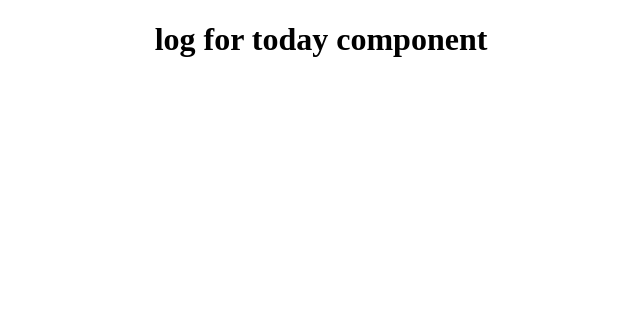
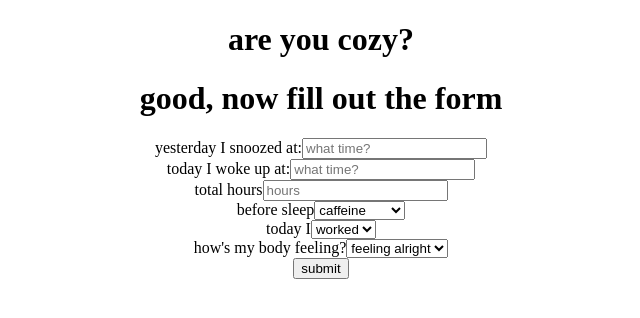
Before and after one commit to lilyshowlader/goodnight.me, a React (Create React App) app: page /logfortoday in a window 1280 px wide. Shown: the top 318 px of the page, without its empty margins (319-959 px from the left). Built offline with nearby package versions, Linux system fonts and the light colour scheme.

Commit message:
add form in day

```diff
--- a/src/App.js
+++ b/src/App.js
@@ -2,12 +2,15 @@ import './App.css';
 import Landing from './pages/Landing/Landing';
 import Options from './pages/Options/Options';
 import UseApp from './pages/UseApp/UseApp';
-import ViewLogs from './pages/ViewLogs/ViewLogs';
-import Log from './pages/Log/Log';
+import ViewDays from './pages/ViewDays/ViewDays';
+import Day from './pages/Day/Day';
 // import NavBar from './components/NavBar/NavBar';
 import { Routes, Route} from 'react-router-dom'
 
+
+
 function App() {
+
   return (
     <div className="App">
       {/* <NavBar/>  */}
@@ -16,8 +19,8 @@ function App() {
       <Route path='/' element={<Landing/>} />
       <Route path='/options' element={<Options />}/>
       <Route path='/useapp' element={<UseApp />}/>
-      <Route path='/viewlogs' element={<ViewLogs />}/>
-      <Route path='/logfortoday' element={<Log />}/>
+      <Route path='/viewlogs' element={<ViewDays/>}/>
+      <Route path='/logfortoday' element={<Day />}/>
       </Routes>
     </div>
 
--- /dev/null
+++ b/src/pages/Day/Day.jsx
@@ -0,0 +1,112 @@
+import { useState } from "react";
+
+const Log = () => {
+  const [form, setForm]  = useState({
+    snoozedAt: '',
+    wokeUp: '',
+    totalHours: '',
+    beforeSleep: '',
+    today: 'Working',
+    bodyCondition: '',
+  })
+
+
+  const handleChange = ({ target }) => {
+    setForm({ ...form, [target.name]: target.value })
+  }
+
+  // const handleSubmit = (e) => {
+  //   e.preventDefault()
+  //   handleAddBlog(form)
+  // }
+
+  return (
+    <>
+    <h1>are you cozy?</h1>
+    <h1>good, now fill out the form</h1>
+    <form>
+      <label>yesterday I snoozed at:</label>
+      <input
+          required
+          type="text"
+          name="snoozedAt"
+          id="snoozedAt-input"
+          value={form.snoozedAt}
+          placeholder="what time?"
+          onChange={handleChange}
+        />
+        <br></br>
+      <label>today I woke up at:</label>
+      <input
+          required
+          type="text"
+          name="wokeUp"
+          id="wokeUp-input"
+          value={form.wokeUp}
+          placeholder="what time?"
+          onChange={handleChange}
+        />
+        <br></br>
+      <label>total hours</label>
+      <input
+          required
+          type="text"
+          name="totalHours"
+          id="totalHours-input"
+          value={form.totalHours}
+          placeholder="hours"
+          onChange={handleChange}
+        />
+        <br></br>
+      <label>before sleep</label>
+      <select
+          required
+          name="beforeSleep"
+          id="beforeSleep-input"
+          value={form.beforeSleep}
+          onChange={handleChange}
+        >
+          <option value="caffeine">caffeine</option>
+          <option value="alcohol">alcohol</option>
+          <option value="ate_late">ate late</option>
+          <option value="smoking">smoking</option>
+          <option value="nap">nap</option>
+          <option value="screen_time">screen time</option>
+          <option value="worked_out">worked out</option>
+          <option value="n/a">n/a</option>
+        </select>
+        <br></br>
+      <label>today I</label>
+      <select
+          required
+          name="today"
+          id="today-input"
+          value={form.today}
+          onChange={handleChange}
+        >
+          <option value="worked">worked</option>
+          <option value="chilled">chilled</option>
+        </select>
+        <br></br>
+      <label>how's my body feeling?</label>
+      <select
+          required
+          name="bodyCondition"
+          id="bodyCondition-input"
+          value={form.bodyCondition}
+          onChange={handleChange}
+        >
+          <option value="feeling_alright">feeling alright</option>
+          <option value="blocked_nose">blocked nose</option>
+          <option value="headache">headache</option>
+          <option value="period">period</option>
+          <option value="pain">pain</option>
+        </select>
+        <br></br>
+        <button type="submit">submit</button>
+    </form>
+    </>
+  )
+}
+
+export default Log
--- a/src/pages/Log/Log.jsx
+++ /dev/null
@@ -1,9 +0,0 @@
-const Log = () => {
-  return (
-    <>
-    <h1>log for today component</h1>
-    </>
-  )
-}
-
-export default Log
--- /dev/null
+++ b/src/pages/ViewDays/ViewDays.jsx
@@ -0,0 +1,11 @@
+
+
+const ViewDays = (props) => {
+  return (
+    <>
+    <h1>hey</h1>
+    </>
+  )
+}
+
+export default ViewDays
--- a/src/pages/ViewLogs/ViewLogs.jsx
+++ /dev/null
@@ -1,9 +0,0 @@
-const ViewLogs = () => {
-  return (
-    <>
-    <h1>view logs component</h1>
-    </>
-  )
-}
-
-export default ViewLogs
```
Also changed, not shown: src/pages/ViewDays/ViewDays.module.css (added, +25 -0 lines), src/pages/Day/Day.module.css (added), src/pages/ViewLogs/ViewLogs.module.css (deleted).
